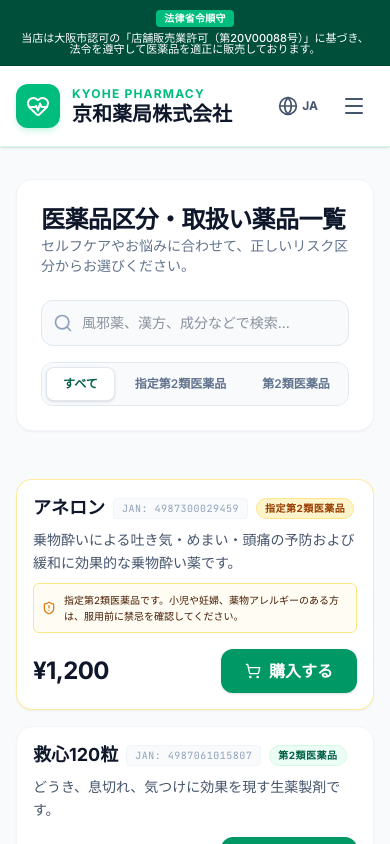
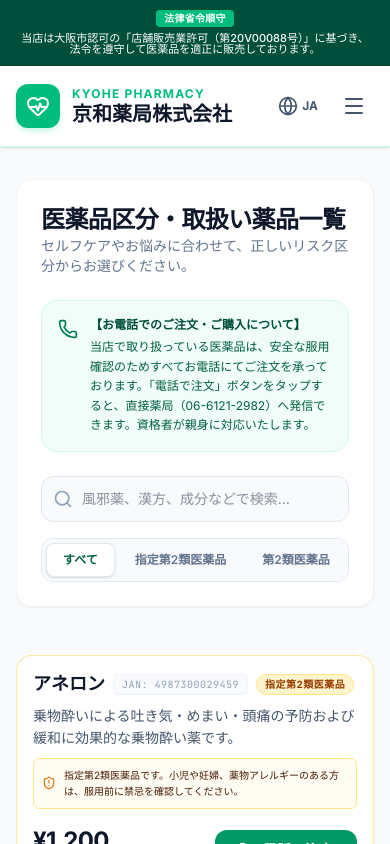
Before and after one commit to onisakisrlg/jinghejinghe, a React (Vite) app: page / in a window 390 px wide. Both pictures are taken after a click on the button "取扱い医薬品を見る". Shown: the top 844 px of the page. Built offline with nearby package versions, Linux system fonts and the light colour scheme.

Commit message:
feat: add telephone order guide to product section
Update the UI to clearly indicate that all medicine orders are handled via telephone for safety reasons, including a new information banner and updated button labels.

```diff
--- a/src/components/ProductSection.tsx
+++ b/src/components/ProductSection.tsx
@@ -1,7 +1,7 @@
 import React from 'react';
 import { SAMPLE_DRUGS, COMPLIANCE_INFO } from '../data';
 import { Drug, DrugCategory } from '../types';
-import { ShieldAlert, Info, HelpCircle, CheckCircle, Search, Sparkles, Check, ChevronDown, ChevronUp, Scale, ShoppingCart } from 'lucide-react';
+import { ShieldAlert, Info, HelpCircle, CheckCircle, Search, Sparkles, Check, ChevronDown, ChevronUp, Scale, Phone } from 'lucide-react';
 import { useLanguage } from '../contexts/LanguageContext';
 
 interface ProductSectionProps {
@@ -33,6 +33,16 @@
           <div>
             <h2 className="text-2xl font-bold tracking-tight text-slate-900">医薬品区分・取扱い薬品一覧</h2>
             <p className="text-slate-500 text-sm">セルフケアやお悩みに合わせて、正しいリスク区分からお選びください。</p>
+          </div>
+        </div>
+
+        <div className="bg-emerald-50/70 border border-emerald-100 rounded-2xl p-4 flex gap-3 text-emerald-950 text-xs sm:text-sm">
+          <Phone className="h-5 w-5 text-emerald-700 shrink-0 mt-0.5" />
+          <div className="space-y-1">
+            <p className="font-bold text-emerald-900">{t('product.phone_banner_title')}</p>
+            <p className="text-emerald-800 leading-relaxed text-xs">
+              {t('product.phone_banner_desc')}
+            </p>
           </div>
         </div>
 
@@ -117,16 +127,21 @@
                 </div>
 
                 <div className="w-full md:w-auto flex flex-row md:flex-col justify-between md:justify-center items-center md:items-end gap-4 md:gap-2 shrink-0 md:pl-6 md:border-l border-slate-100">
-                  <div className="text-2xl font-black text-slate-900 tracking-tight">
-                    {drug.price}
+                  <div className="flex flex-col items-start md:items-end">
+                    <div className="text-2xl font-black text-slate-900 tracking-tight">
+                      {drug.price}
+                    </div>
+                    <span className="text-[10px] text-slate-500 mt-1 whitespace-nowrap">
+                      {t('product.phone_desc_short')}
+                    </span>
                   </div>
-                  <button
-                    onClick={() => console.log('buy clicked', drug.id)}
-                    className="bg-emerald-600 hover:bg-emerald-500 text-white font-bold py-2.5 px-6 rounded-xl flex items-center gap-2 transition shadow-sm cursor-pointer"
+                  <a
+                    href="tel:06-6121-2982"
+                    className="bg-emerald-600 hover:bg-emerald-500 text-white font-bold py-2.5 px-6 rounded-xl flex items-center gap-2 transition shadow-sm cursor-pointer text-sm"
                   >
-                    <ShoppingCart className="h-4 w-4" />
+                    <Phone className="h-4 w-4" />
                     <span>{t('product.buy')}</span>
-                  </button>
+                  </a>
                 </div>
               </div>
             );
--- a/src/i18n/translations.ts
+++ b/src/i18n/translations.ts
@@ -27,7 +27,10 @@
     'home.info.phone': '電話番号',
     'home.info.phone.detail': '06-6121-2982',
 
-    'product.buy': '購入する',
+    'product.buy': '電話で注文',
+    'product.phone_desc_short': '※お電話でのご注文となります',
+    'product.phone_banner_title': '【お電話でのご注文・ご購入について】',
+    'product.phone_banner_desc': '当店で取り扱っている医薬品は、安全な服用確認のためすべてお電話にてご注文を承っております。「電話で注文」ボタンをタップすると、直接薬局（06-6121-2982）へ発信できます。資格者が親身に対応いたします。',
     'product.search': '風邪薬、漢方、成分などで検索...',
     'product.empty': '該当する医薬品は見つかりませんでした',
     'product.contact': 'お問合せ窓口はこちら'
@@ -60,7 +63,10 @@
     'home.info.phone': 'Phone',
     'home.info.phone.detail': '06-6121-2982',
 
-    'product.buy': 'Buy',
+    'product.buy': 'Order by Phone',
+    'product.phone_desc_short': '* Ordered via phone call',
+    'product.phone_banner_title': '[ About Purchasing by Phone ]',
+    'product.phone_banner_desc': 'All medicines at our pharmacy are ordered exclusively by phone to ensure safe dosage and consultation. Tap the "Order by Phone" button to dial our pharmacy (06-6121-2982) directly. Our qualified staff is ready to assist you.',
     'product.search': 'Search medicines...',
     'product.empty': 'No matching products found.',
     'product.contact': 'Contact Us'
@@ -93,7 +99,10 @@
     'home.info.phone': '电话',
     'home.info.phone.detail': '06-6121-2982',
 
-    'product.buy': '购买',
+    'product.buy': '电话购买',
+    'product.phone_desc_short': '※ 仅限电话下单购买',
+    'product.phone_banner_title': '【关于电话订购与购买】',
+    'product.phone_banner_desc': '为确保您的用药安全，本店所有药品均采用电话订购方式。点击“电话购买”按钮可直接拨打药局电话（06-6121-2982），我们的专业药剂人员将竭诚为您服务。',
     'product.search': '搜索药品、感冒药等...',
     'product.empty': '未找到相关药品',
     'product.contact': '联系客服'
```
